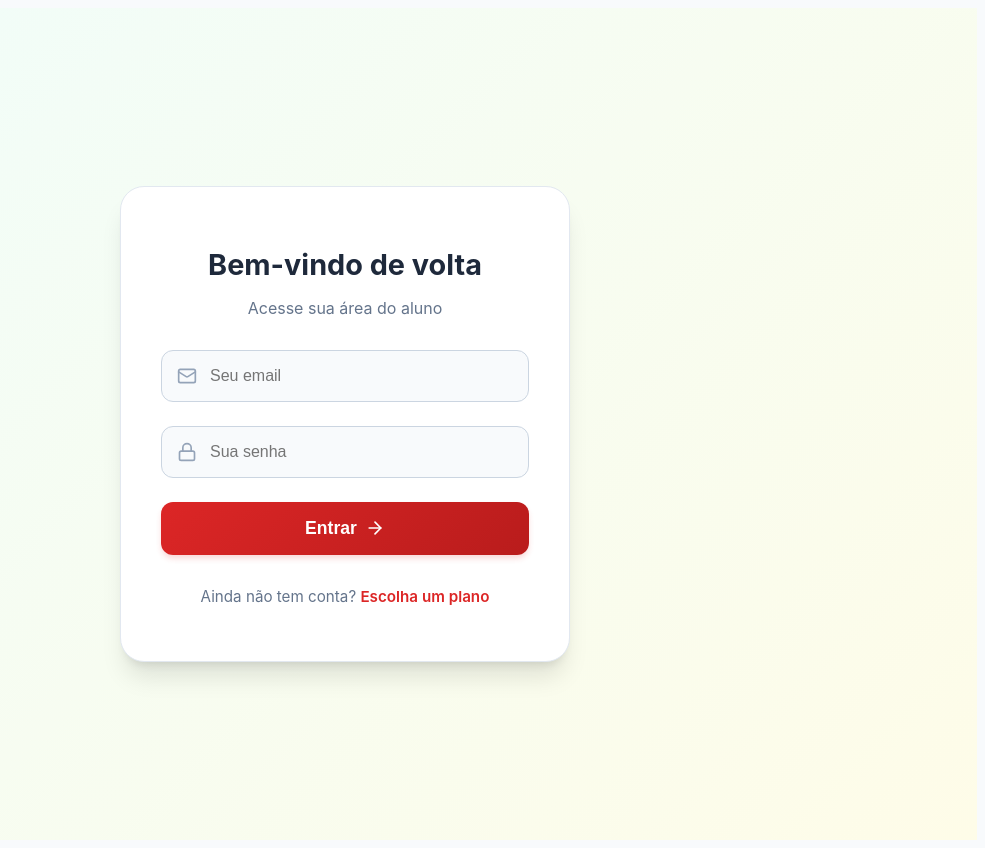
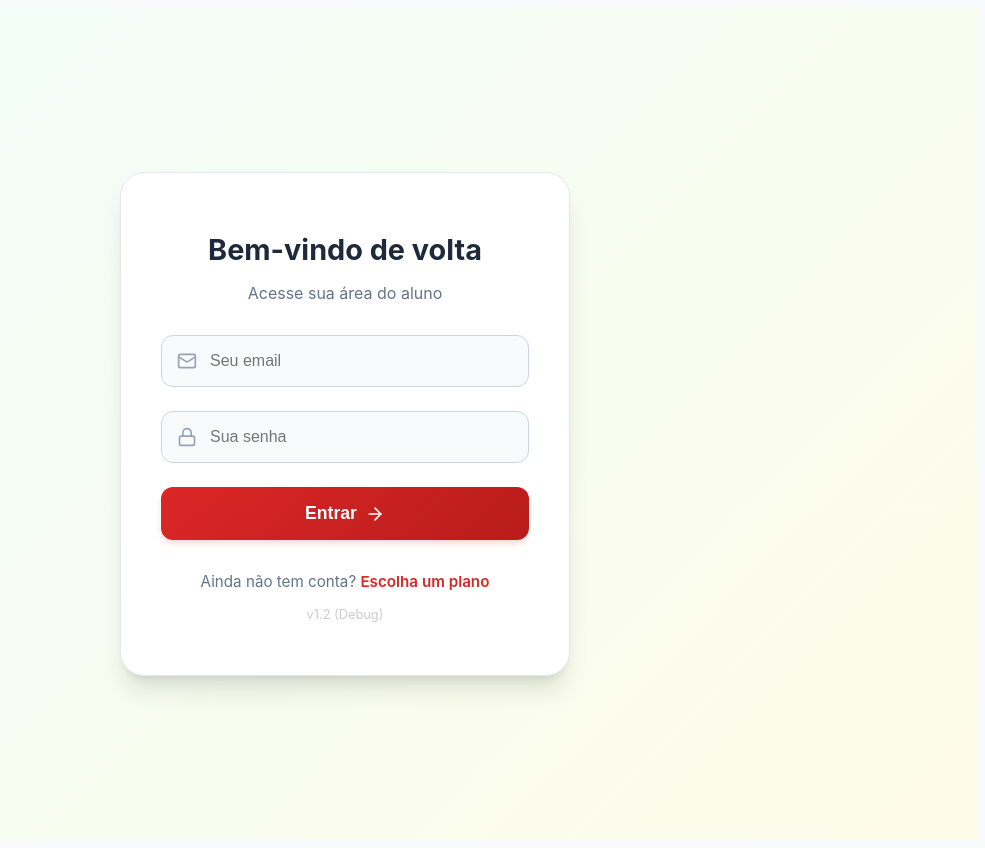
Before and after one commit to institutoebrasil-design/certificaai, a Next.js app: page /login in a window 1280 px wide. Shown: the whole page, without its empty margins (295-1280 px from the left). Built offline with nearby package versions, Linux system fonts and the light colour scheme; no server answers.

Commit message:
Fix: Add version indicator to verify deployment

```diff
--- a/src/app/login/page.tsx
+++ b/src/app/login/page.tsx
@@ -103,6 +103,7 @@ export default function LoginPage() {
 
                 <div className={styles.footer}>
                     <p>Ainda não tem conta? <Link href="/offer" className={styles.link}>Escolha um plano</Link></p>
+                    <p style={{ marginTop: '1rem', fontSize: '0.8rem', color: '#ccc' }}>v1.2 (Debug)</p>
                 </div>
             </div>
         </main>
```
